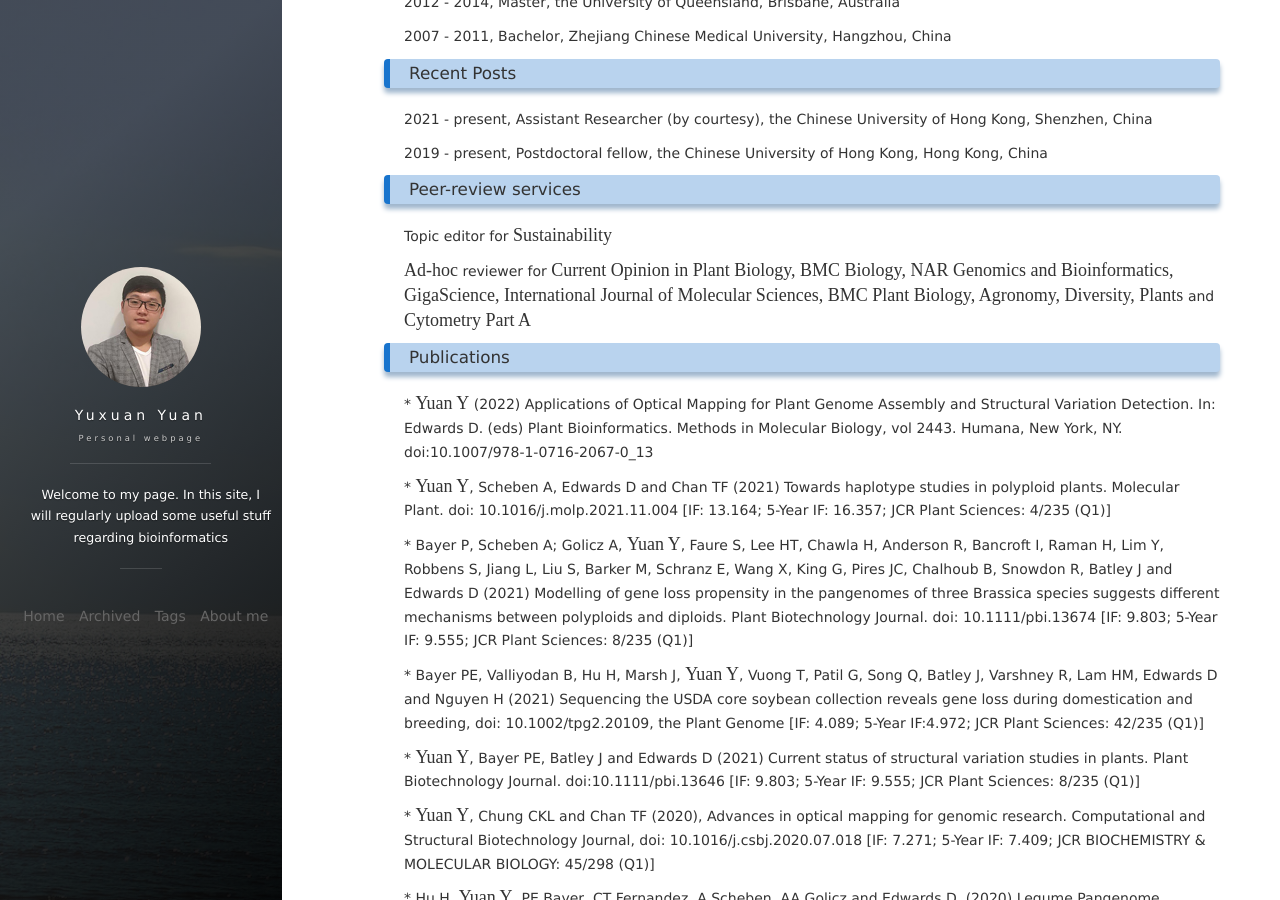
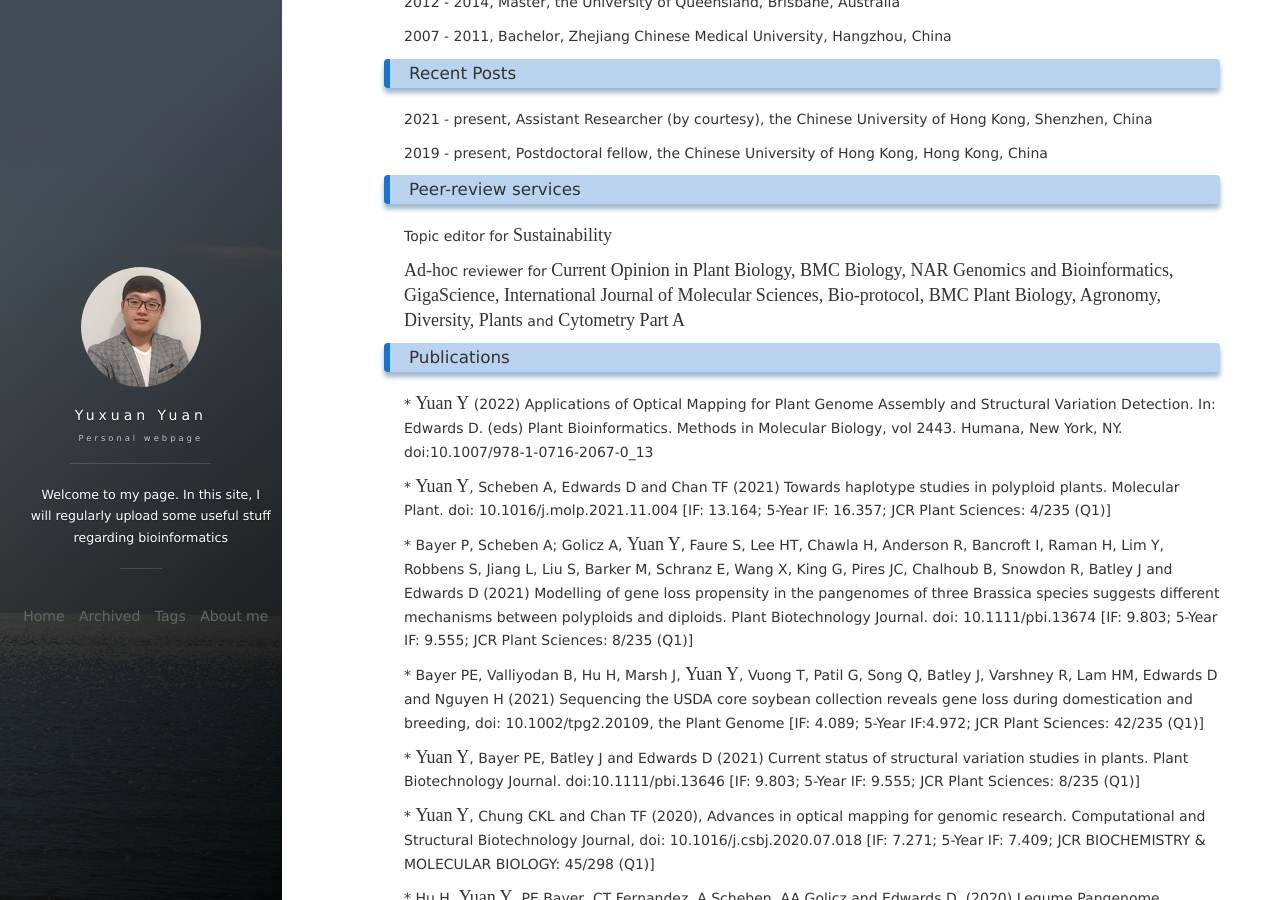
Before and after one commit to yuxuanyuan/yuxuanyuan.github.io, a Jekyll site: the page built from about.md, in a window 1280 px wide and 900 px high, scrolled down 324 px. Built offline with Jekyll 4.4.1, drawn with Linux system fonts in a browser that asks for light colours; nearby versions of some CDN libraries; comment, search, counter and statistics services are not loaded.

Commit message:
2022-04-29

```diff
--- a/about.md
+++ b/about.md
@@ -42,7 +42,7 @@
 Topic editor for <i> Sustainability</i>
 
 <p>
-<i>Ad-hoc</i> reviewer for <i> Current Opinion in Plant Biology, BMC Biology, NAR Genomics and Bioinformatics, GigaScience, International Journal of Molecular Sciences, BMC Plant Biology, Agronomy, Diversity, Plants </i> and <i>Cytometry Part A</i>
+<i>Ad-hoc</i> reviewer for <i> Current Opinion in Plant Biology, BMC Biology, NAR Genomics and Bioinformatics, GigaScience, International Journal of Molecular Sciences, Bio-protocol, BMC Plant Biology, Agronomy, Diversity, Plants </i> and <i>Cytometry Part A</i>
 
 <p>
 
```
